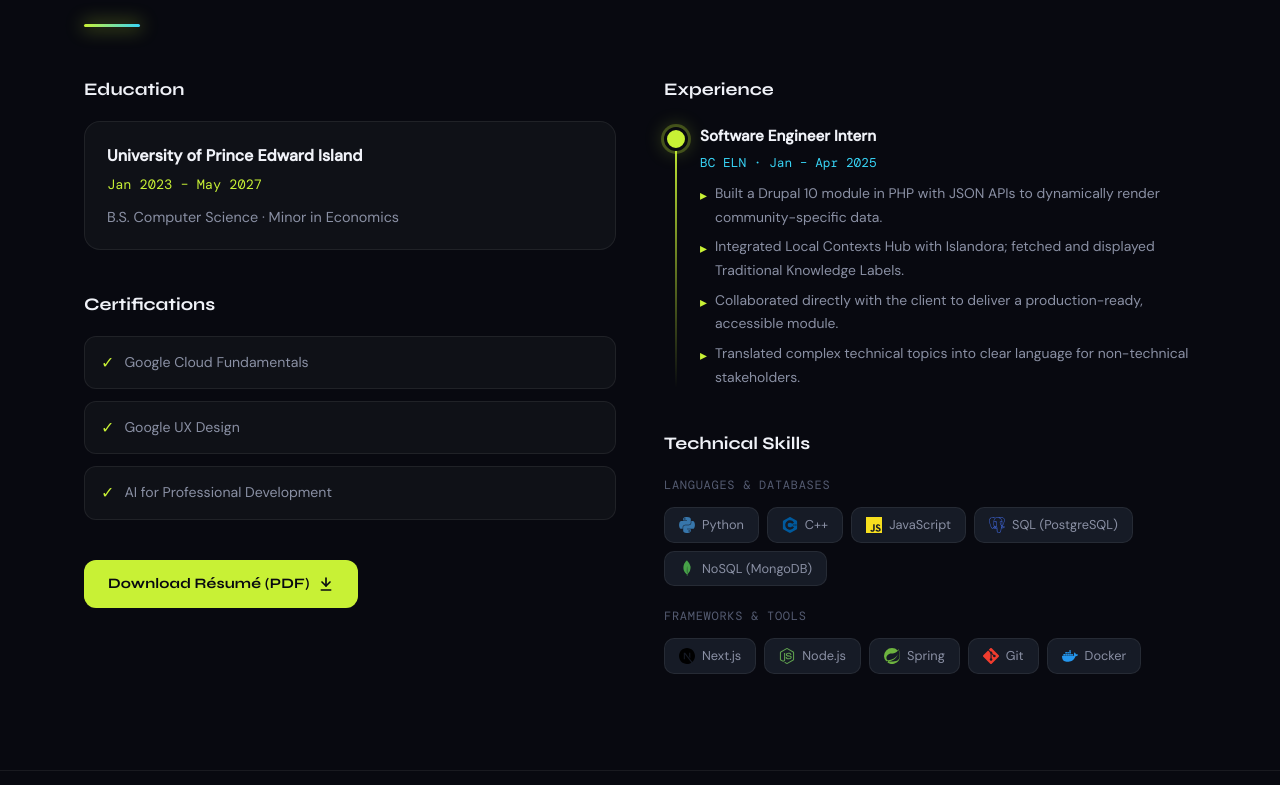
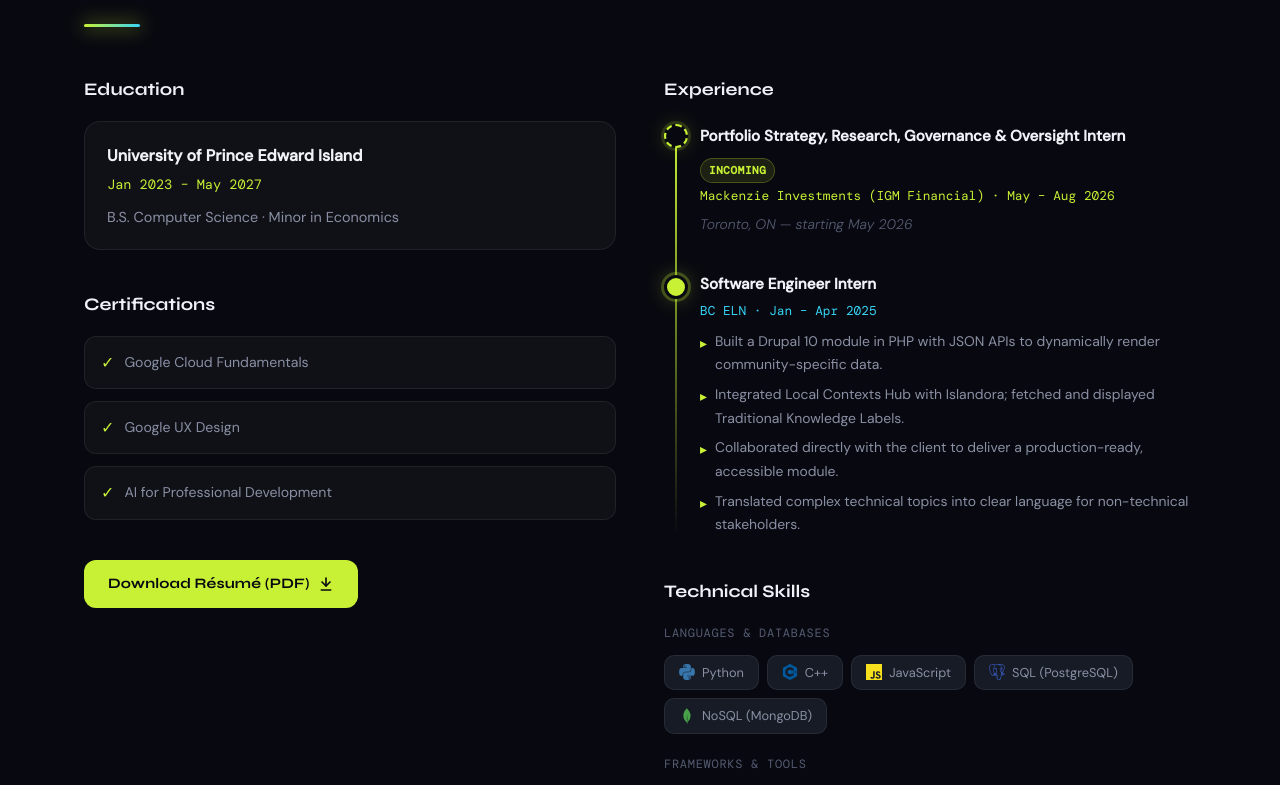
Before and after one commit to astoncodes/my-website, a Next.js app: page / in a window 1280 px wide. Shown: the part 1885-2670 px from the top of the page. Built offline with nearby package versions, Linux system fonts and the light colour scheme.

Commit message:
Added new job to experience

```diff
--- a/src/app/page.tsx
+++ b/src/app/page.tsx
@@ -371,6 +371,47 @@
                 </h3>
                 <div style={{ position: "relative", paddingLeft: 36 }}>
                   <div className="timeline-line" />
+
+                  {/* Mackenzie Investments — Incoming */}
+                  <div style={{ display: "flex", gap: 14, alignItems: "flex-start", marginBottom: 36 }}>
+                    <div style={{
+                      position: "absolute", left: 0,
+                      width: 24, height: 24, borderRadius: "50%",
+                      background: "var(--bg)",
+                      border: "2px dashed var(--accent-lime)",
+                      boxShadow: "0 0 0 3px rgba(200,241,53,0.15), 0 0 20px rgba(200,241,53,0.2)",
+                      flexShrink: 0,
+                    }} />
+                    <div>
+                      <div style={{ display: "flex", alignItems: "center", gap: 8, marginBottom: 2, flexWrap: "wrap" }}>
+                        <p style={{ fontWeight: 600, fontSize: "0.95rem" }}>
+                          Portfolio Strategy, Research, Governance & Oversight Intern
+                        </p>
+                        <span style={{
+                          fontSize: "0.68rem",
+                          fontFamily: "var(--font-mono)",
+                          fontWeight: 600,
+                          letterSpacing: "0.06em",
+                          textTransform: "uppercase",
+                          color: "var(--accent-lime)",
+                          background: "rgba(200,241,53,0.1)",
+                          border: "1px solid rgba(200,241,53,0.25)",
+                          borderRadius: 99,
+                          padding: "2px 8px",
+                        }}>
+                          Incoming
+                        </span>
+                      </div>
+                      <p style={{ fontSize: "0.8rem", color: "var(--accent-lime)", fontFamily: "var(--font-mono)", marginBottom: 6 }}>
+                        Mackenzie Investments (IGM Financial) · May – Aug 2026
+                      </p>
+                      <p style={{ fontSize: "0.87rem", color: "var(--text-muted)", fontStyle: "italic" }}>
+                        Toronto, ON — starting May 2026
+                      </p>
+                    </div>
+                  </div>
+
+                  {/* BC ELN */}
                   <div style={{ display: "flex", gap: 14, alignItems: "flex-start" }}>
                     <div className="timeline-dot" style={{ position: "absolute", left: 0 }} />
                     <div>
@@ -672,8 +713,8 @@
               </p>
               <div style={{ display: "flex", flexDirection: "column", gap: 14 }}>
                 {[
-                  { icon: "✉", label: "Email", val: "ayobamio262@email.com" },
-                  { icon: "💼", label: "LinkedIn", val: "https://www.linkedin.com/in/daniel-oluwatosin-495755281/" },
+                  { icon: "✉", label: "Email", val: "ayobamidaniel@email.com" },
+                  { icon: "💼", label: "LinkedIn", val: "linkedin.com/in/ayobami-daniel" },
                   { icon: "🐙", label: "GitHub",   val: "github.com/astoncodes" },
                 ].map(item => (
                   <div
```
